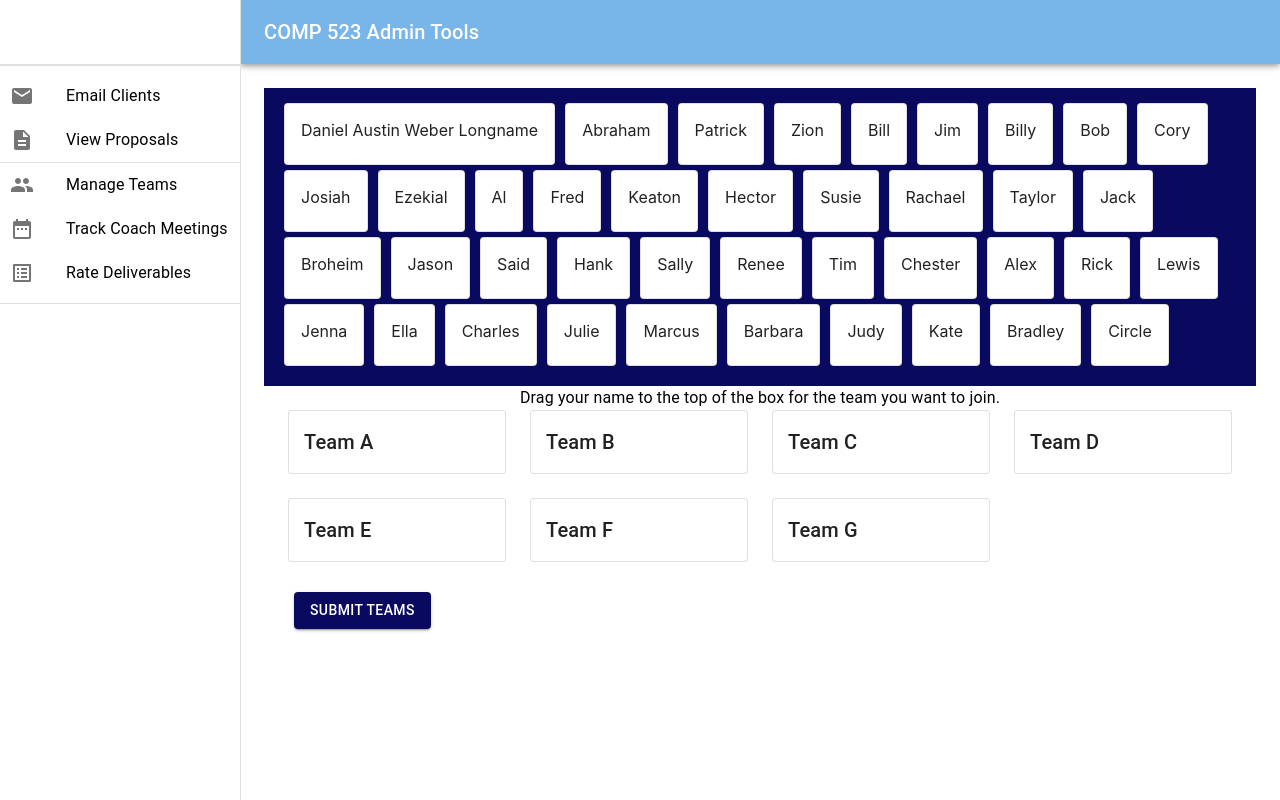
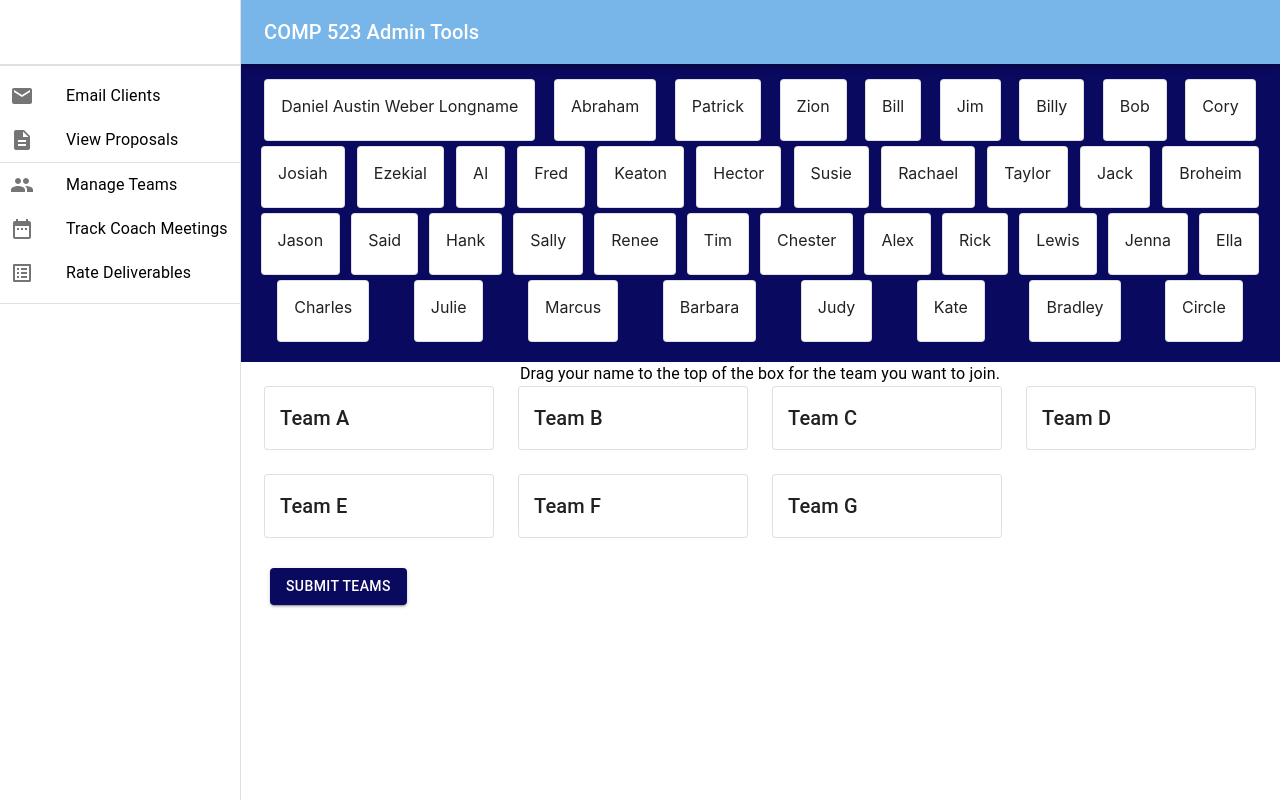
Before and after one commit to Patrick-Carawan/Comp523AdminTools, a React (Create React App) app: page /teamSelection in a window 1280 px wide. Built offline with nearby package versions, Linux system fonts and the light colour scheme.

Commit message:
removed padding from name bank

```diff
--- a/src/Components/TeamSelection.jsx
+++ b/src/Components/TeamSelection.jsx
@@ -17,11 +17,14 @@ const useStyles = makeStyles(theme => ({
     root: {
         display: 'flex',
     },
-    toolbar: theme.mixins.toolbar,
+    toolbar: {
+        ...theme.mixins.toolbar,
+        padding: 0
+    },
     content: {
         flexGrow: 1,
         // backgroundColor: theme.palette.background.default,
-        padding: theme.spacing(3),
+        // padding: theme.spacing(3),
     },
     nameBank: {
         backgroundColor: theme.palette.secondary.main,
@@ -29,6 +32,7 @@ const useStyles = makeStyles(theme => ({
         flexDirection: 'row',
         flexWrap: 'wrap',
         padding: '15px',
+        justifyContent: 'space-around'
     }
 }));
 
```
